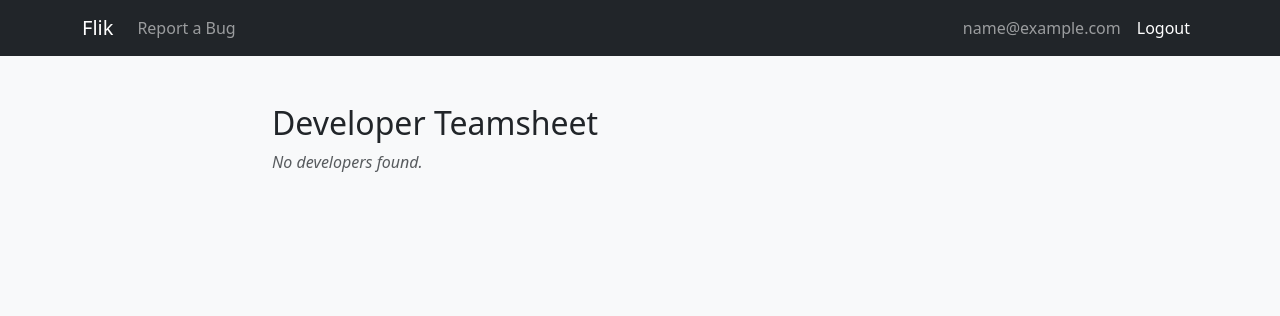
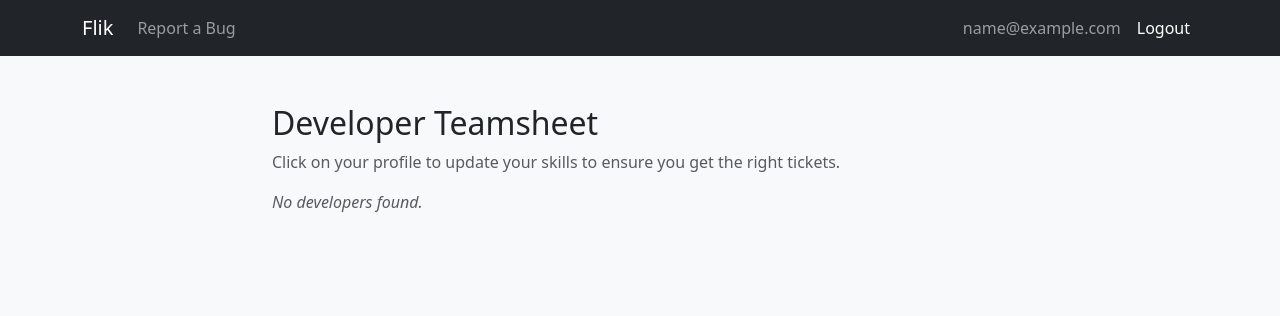
Before and after one commit to uol-feps-soc-comp3932-project-2425/synoptic-project-nwoodham72, a Flask app: template flik-foundation/app/templates/teamsheet.html in a window 1280 px wide. Shown: the top 316 px of the page. Run offline with Flask 3, Linux system fonts and the light colour scheme; the template is opened without the code that fills it, so the values that code supplies are empty; the visitor is signed in with stand-in values (Sample User, id 1); data comes from the database, SQL or seed files in the repository; some libraries are stand-ins or nearby versions.

Commit message:
feat: manager can update all developer skills

```diff
--- a/flik-foundation/app/templates/teamsheet.html
+++ b/flik-foundation/app/templates/teamsheet.html
@@ -4,23 +4,30 @@
 
 {% block content %}
 <h2>Developer Teamsheet</h2>
+<p class="text-muted">
+    {% if is_manager %}
+        Click on a profile to update your own and other developer's skills.
+    {% else %}
+        Click on your profile to update your skills to ensure you get the right tickets.
+    {% endif %}
+</p>
 
 {% if developers %}
-    <p class="text-muted">Click on your profile to update your skills to ensure you get the right tickets.</p>
     <div class="list-group">
         {% for dev in developers %}
             <div class="mb-4">
-                {% if dev.id == current_user.id %}
-                <!-- Current profile) -->
+                {% if dev.id == current_user.id or is_manager %}
+                    <!-- Editable for own/manager view -->
                     <a class="list-group-item list-group-item-action mb-1"
                         data-bs-toggle="offcanvas"
                         href="#offcanvas{{ dev.id }}"
                         role="button"
                         aria-controls="offcanvas{{ dev.id }}">
-                    {{ dev.email }} <span>(you)</span>
+                        {{ dev.email }}
+                        {% if dev.id == current_user.id %}<span>(you)</span>{% endif %}
                     </a>
                 {% else %}
-                    <!-- Other developers -->
+                    <!-- Non editable for developers -->
                     <div class="list-group-item mb-1 text-muted">
                         {{ dev.email }}
                     </div>
```
Also changed, not shown: flik-foundation/app/routes.py (+8 -4 lines). Lines whose indentation alone changed are shown as unchanged.
